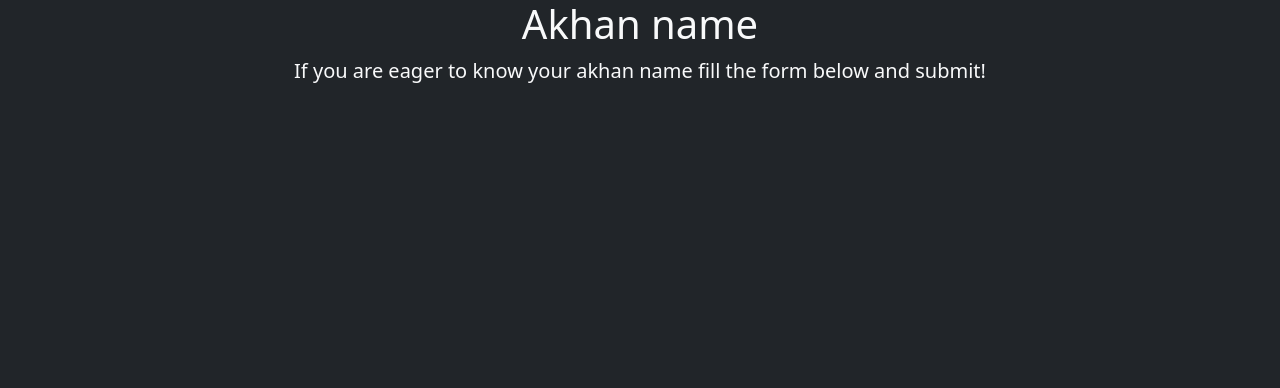
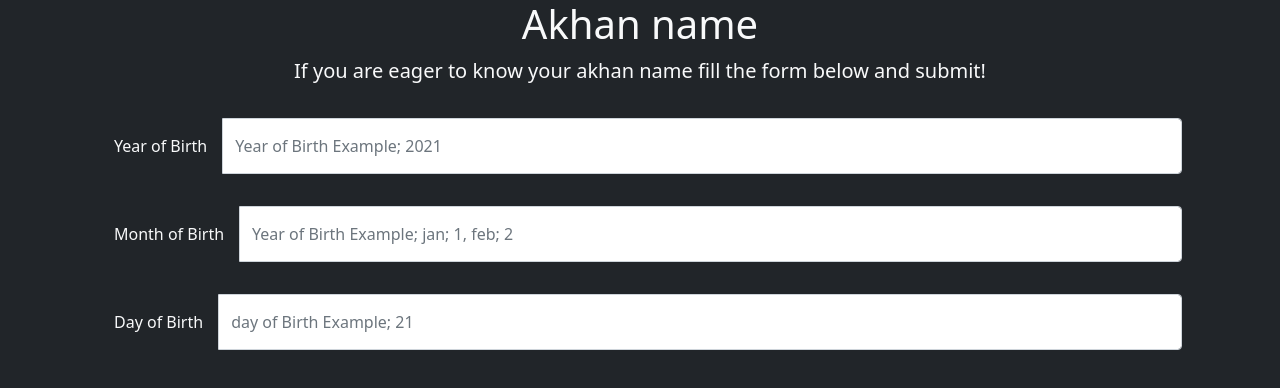
Before and after one commit to Kimutai01/Akhan-naming, a plain HTML site: page index.html in a window 1280 px wide. Drawn offline with nearby package versions, Linux system fonts and the light colour scheme.

Commit message:
adding the form

```diff
--- a/index.html
+++ b/index.html
@@ -14,6 +14,18 @@
     <div class="container">
       <h1 class="text-center">Akhan name</h1>
       <p class="text-center lead">If you are eager to know your akhan name fill the form below and submit!</p>
+      <div class="input-group p-3">
+        <label class="p-3" for="year">Year of Birth</label>
+        <input type="number" class="form-control" placeholder="Year of Birth Example; 2021" min="1920" max="2030">
+      </div>
+      <div class="input-group p-3">
+        <label class="p-3" for="year">Month of Birth</label>
+        <input type="number" class="form-control" placeholder="Year of Birth Example; jan; 1, feb; 2" min="1" max="12">
+      </div>
+      <div class="input-group p-3">
+        <label class="p-3" for="year">Day of Birth</label>
+        <input type="number" class="form-control" placeholder="day of Birth Example; 21" min="1" max="31">
+      </div>
     </div>
 
     </div>
--- /dev/null
+++ b/style.css
@@ -0,0 +1,3 @@
+input {
+    width: 50%;
+}
```
